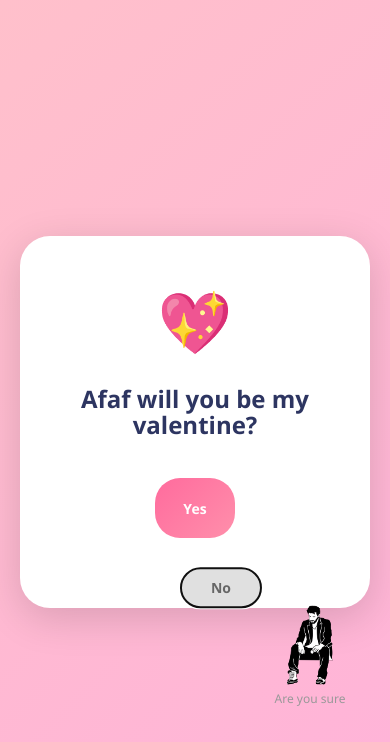
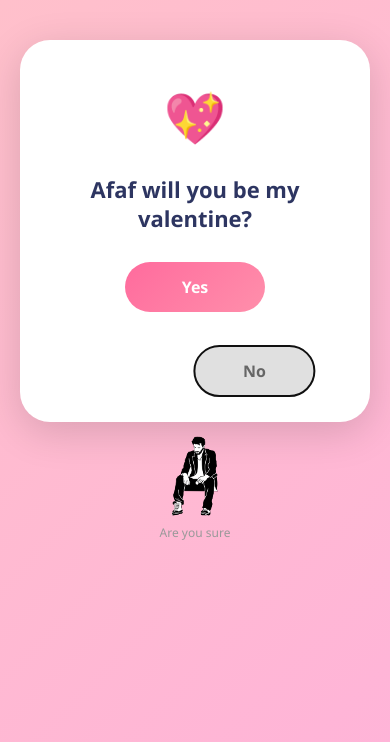
Before and after one commit to lyeschalal/yanis_sv, a React (Vite) app: page / in a window 390 px wide. Both pictures are taken after a click on the button "No". Shown: the top 742 px of the page. Built offline with nearby package versions, Linux system fonts and the light colour scheme.

Commit message:
Mobile layout redesign - buttons positioned correctly, avatars below card

```diff
--- a/src/App.css
+++ b/src/App.css
@@ -13,30 +13,34 @@ body {
   font-family: 'Segoe UI', Tahoma, Geneva, Verdana, sans-serif;
   background: linear-gradient(135deg, #ffc0cb 0%, #ffb3d9 100%);
   min-height: 100vh;
+  width: 100%;
+  overflow-x: hidden;
 }
 
 .valentine-container {
   display: flex;
-  justify-content: center;
+  flex-direction: column;
+  justify-content: flex-start;
   align-items: center;
   min-height: 100vh;
-  width: 100%;
-  padding: 20px;
+  width: 100vw;
+  padding: 40px 20px 20px 20px;
+  position: relative;
 }
 
 .valentine-card {
   background: white;
   border-radius: 30px;
-  padding: 50px 40px;
+  padding: 40px 30px;
   box-shadow: 0 10px 40px rgba(0, 0, 0, 0.15);
   text-align: center;
-  max-width: 500px;
   width: 100%;
+  max-width: 380px;
   position: relative;
 }
 
 .heart-emoji {
-  font-size: 60px;
+  font-size: 50px;
   display: block;
   margin-bottom: 20px;
   animation: heartBeat 1.2s ease-in-out infinite;
@@ -55,36 +59,38 @@ body {
 }
 
 .valentine-card h1 {
-  color: #333;
-  font-size: 28px;
-  margin-bottom: 40px;
   color: #2d3561;
+  font-size: 22px;
+  margin-bottom: 30px;
+  line-height: 1.3;
+  font-weight: 700;
 }
 
 .buttons-container {
   display: flex;
+  flex-direction: column;
   gap: 20px;
-  justify-content: center;
-  margin-bottom: 30px;
+  align-items: center;
   position: relative;
-  min-height: 60px;
+  min-height: 120px;
 }
 
 .btn {
-  padding: 12px 30px;
+  padding: 14px 40px;
   font-size: 16px;
   border: none;
   border-radius: 25px;
   cursor: pointer;
   transition: all 0.4s ease;
   font-weight: bold;
-  min-width: 100px;
   position: relative;
 }
 
 .btn-yes {
   background: linear-gradient(135deg, #ff6b9d 0%, #ff8fab 100%);
   color: white;
+  width: 140px;
+  z-index: 10;
 }
 
 .btn-yes:hover {
@@ -99,41 +105,39 @@ body {
 .btn-no {
   background: #e0e0e0;
   color: #666;
+  width: 120px;
   position: absolute;
-  left: 50%;
-  top: 50%;
-  transform: translate(-50%, -50%);
+  right: 20px;
+  top: 60px;
 }
 
 .btn-no:hover {
   background: #d0d0d0;
 }
 
-/* Avatars */
-.avatar {
+/* Avatars en bas du container */
+.avatar-container {
   position: absolute;
-  bottom: -100px;
-  right: 20px;
+  bottom: -120px;
+  left: 50%;
+  transform: translateX(-50%);
   text-align: center;
   animation: popUp 0.6s cubic-bezier(0.34, 1.56, 0.64, 1) forwards;
+  z-index: 5;
 }
 
 @keyframes popUp {
   0% {
     opacity: 0;
-    transform: scale(0) translate(20px, -20px);
+    transform: translateX(-50%) scale(0);
   }
   50% {
     opacity: 1;
   }
   100% {
     opacity: 1;
-    transform: scale(1) translate(0, 0);
+    transform: translateX(-50%) scale(1);
   }
-}
-
-.avatar-show {
-  animation: popUp 0.6s cubic-bezier(0.34, 1.56, 0.64, 1) forwards;
 }
 
 .avatar-image {
@@ -146,29 +150,8 @@ body {
 .avatar-text {
   font-size: 12px;
   color: #999;
-  margin-top: 5px;
+  margin-top: 8px;
   white-space: nowrap;
-}
-
-.final-message {
-  position: absolute;
-  bottom: -50px;
-  left: 50%;
-  transform: translateX(-50%);
-  color: #ff6b9d;
-  font-weight: bold;
-  animation: slideUp 0.5s ease-out;
-}
-
-@keyframes slideUp {
-  from {
-    opacity: 0;
-    transform: translateX(-50%) translateY(20px);
-  }
-  to {
-    opacity: 1;
-    transform: translateX(-50%) translateY(0);
-  }
 }
 
 /* Success card */
@@ -178,9 +161,10 @@ body {
   padding: 60px 40px;
   box-shadow: 0 10px 40px rgba(0, 0, 0, 0.15);
   text-align: center;
-  max-width: 500px;
   width: 100%;
+  max-width: 380px;
   animation: slideIn 0.6s ease-out;
+  margin-top: 80px;
 }
 
 @keyframes slideIn {
@@ -210,13 +194,13 @@ body {
 }
 
 .success-card h1 {
-  font-size: 32px;
+  font-size: 28px;
   color: #ff6b9d;
   margin-bottom: 15px;
 }
 
 .success-card p {
-  font-size: 18px;
+  font-size: 16px;
   color: #666;
   margin-bottom: 30px;
 }
@@ -248,24 +232,3 @@ body {
     transform: scale(1.2) rotate(10deg);
   }
 }
-
-/* Responsive */
-@media (max-width: 600px) {
-  .valentine-card {
-    padding: 40px 20px;
-  }
-
-  .valentine-card h1 {
-    font-size: 24px;
-  }
-
-  .buttons-container {
-    gap: 15px;
-  }
-
-  .btn {
-    padding: 10px 20px;
-    font-size: 14px;
-    min-width: 80px;
-  }
-}
--- a/src/App.jsx
+++ b/src/App.jsx
@@ -14,8 +14,8 @@ function App() {
   ]
 
   const getRandomPosition = () => {
-    const randomX = (Math.random() - 0.5) * 200
-    const randomY = (Math.random() - 0.5) * 150
+    const randomX = (Math.random() - 0.5) * 80
+    const randomY = (Math.random() - 0.5) * 60
     return { x: randomX, y: randomY }
   }
 
@@ -73,7 +73,7 @@ function App() {
         </div>
 
         {noCount > 0 && (
-          <div className={`avatar avatar-show`}>
+          <div className={`avatar-container`}>
             <img
               src={`/yanis_sv/${avatarData[noCount - 1].image}`}
               alt="avatar"
@@ -83,12 +83,6 @@ function App() {
           </div>
         )}
       </div>
-
-      {noCount === 4 && (
-        <div className="final-message">
-          <p>No button is gone! Say YES now! 😄</p>
-        </div>
-      )}
     </div>
   )
 }
```
